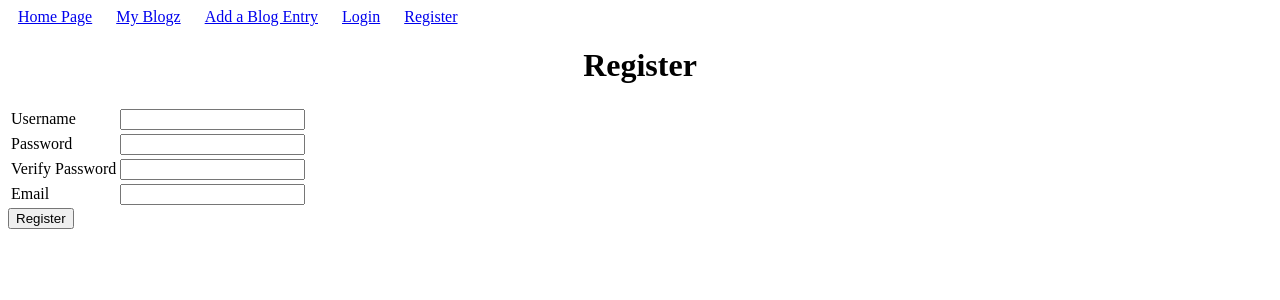
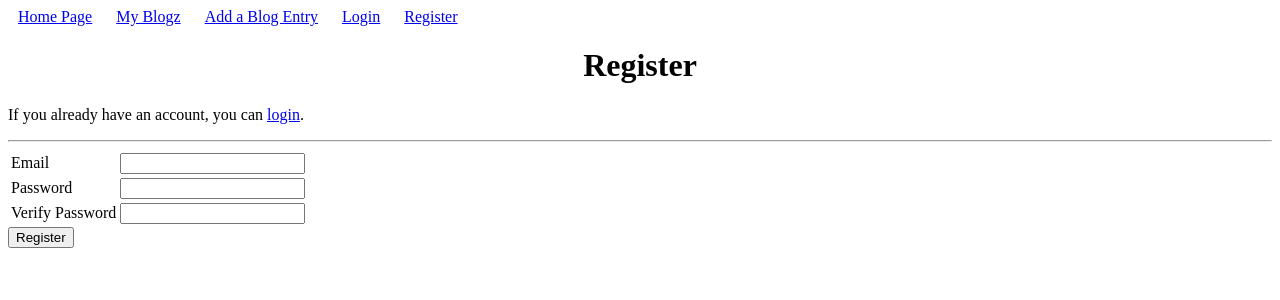
Before and after one commit to JF027/blogz, a Flask app: page /register in a window 1280 px wide. Shown: the top 300 px of the page. Run offline with Flask 2, Linux system fonts and the light colour scheme.

Commit message:
working blogz draft

```diff
--- a/main.py
+++ b/main.py
@@ -11,7 +11,6 @@ app.config['SQLALCHEMY_DATABASE_URI'] = 'mysql+pymysql://blogz:centauri@localhos
 app.config['SQLALCHEMY_ECHO'] = True
 db = SQLAlchemy(app)
 app.secret_key = 'c337kGcys&zP3B'
-
 
 class Blog(db.Model):
 
@@ -28,65 +27,103 @@ class Blog(db.Model):
 class User(db.Model):
     id = db.Column(db.Integer, primary_key=True)
     email = db.Column(db.String(120), unique=True)
-    pw_hash = db.Column(db.String(120))
+    password = db.Column(db.String(120))
     blogs = db.relationship('Blog', backref='owner')
 
     def __init__(self, email, password):
         self.email = email
-        self.pw_hash = make_pw_hash(password)
+        self.password = password
 
-    def __repr__(self):
-        return '<User %r>' % self.email
+    #def __repr__(self):
+        #return '<User %r>' % self.email
 
 
-@app.route('/', methods=['POST', 'GET'])
-def index():
-    return render_template("home.html")
+@app.before_request
+def require_login():
+    allowed_routes = ['login', 'register', 'index']
+    if request.endpoint not in allowed_routes and 'email' not in session:
+        return redirect('/')
 
-@app.route("/login", methods=['GET'])
-def login_page():
-    return render_template("login.html")
+@app.route("/login", methods=['POST', 'GET'])
+def login():
+    if request.method == 'POST':
+        email = request.form['email']
+        password = request.form['password']
+        password_error = ""
+        email_error = ""
 
-@app.route("/register", methods=['GET'])
-def register_page():
-    return render_template("register.html")
+        #Login requirements
+        if not password:
+            password_error = "Please enter your password."
+        if not email:
+            email_error = "Please enter your email."
+
+        if password_error or email_error:
+            return render_template("login.html", password=password, passwordError=password_error, email=email, emailError=email_error)
+
+        #Users that are already registered
+        user = User.query.filter_by(email=email).first()
+        not_registered_error = ""
+        if user and user.password == password:
+            session['email'] = email
+            flash('you are now logged in ' + email)
+            return redirect("/blog")
+        #Login errors
+        else:
+            not_registered_error = "There is no registered account with that email. Please register with a new email."
+            return render_template("login.html", not_registeredError=not_registered_error)
+
+    return render_template('login.html')
 
 
-@app.route("/register", methods=['POST'])
+@app.route('/logout')
+def logout():
+    del session['email']
+    return redirect('/')
+
+
+@app.route("/register", methods=['POST', 'GET'])
 def register():
-    username = cgi.escape(request.form['username'])
-    password = cgi.escape(request.form['password'])
-    password2 = cgi.escape(request.form['password2'])
-    email = cgi.escape(request.form['email'])
+    if request.method == 'POST':
+        password = cgi.escape(request.form['password'])
+        verify = cgi.escape(request.form['verify'])
+        email = cgi.escape(request.form['email'])
+        password_error = ""
+        email_error = ""
+        verify_error = ""
 
-    username_error = ""
-    password_error = ""
-    password2_error = ""
-    email_error = ""
+        #Register requirements
+        if not password:
+            password_error = "Please enter a password."
+        elif len(password) < 3:
+            password_error = "Password should be between 3 and 20 characters."
+        elif len(password) > 20:
+            password_error = "Password should be between 3 and 20 characters."
+        if verify != password:
+            verify_error = "Please match this password with the first one."
+        match = re.match('^[_a-z0-9-]+(\.[_a-z0-9-]+)*@[a-z0-9-]+(\.[a-z0-9-]+)*(\.[a-z]{2,4})$', email)
+        if match == None:
+            email_error = "Please enter a valid email."
 
-    if not username:
-        username_error = "Please enter a username."
+        if password_error or verify_error or email_error:
+            return render_template("register.html", password=password, passwordError=password_error, verify=verify, verifyError=verify_error, email=email, emailError=email_error)
 
-    if not password:
-        password_error = "Please enter a password."
+        #New registers
+        existing_user = User.query.filter_by(email=email).first()
+        duplicate_user_error = ""
+        if not existing_user:
+            new_user = User(email, password)
+            db.session.add(new_user)
+            db.session.commit()
+            session['email'] = email
+            flash('you are now registered ' + email)
+            return redirect('/blog')
+        #Duplicate or bad email errors
+        else:
+            duplicate_user_error = "There is already an account with that email. Please register with a new email."
+            return render_template("register.html", duplicateError=duplicate_user_error)
 
-    elif len(password) < 3:
-        password_error = "Password should be between 3 and 20 characters."
-
-    elif len(password) > 20:
-        password_error = "Password should be between 3 and 20 characters."
-
-    if password2 != password:
-        password2_error = "Please match this password with the first one."
-
-    match = re.match('^[_a-z0-9-]+(\.[_a-z0-9-]+)*@[a-z0-9-]+(\.[a-z0-9-]+)*(\.[a-z]{2,4})$', email)
-    if match == None:
-        email_error = "Please enter a valid email."
-
-    if username_error or password_error or password2_error or email_error:
-        return render_template("register.html", username=username, usernameError=username_error, password=password, passwordError=password_error, password2=password2, password2Error=password2_error, email=email, emailError=email_error)
-
-    return 'Welcome, ' + username
+    return render_template('register.html')
 
 
 @app.route('/newpost', methods=['POST', 'GET'])
@@ -96,6 +133,7 @@ def newpost():
         blog_title = request.form['blog_title']
         blog_body = request.form['blog_body']
 
+        #Blog errors
         blog_title_error = ""
         blog_body_error = ""
 
@@ -104,31 +142,36 @@ def newpost():
         if blog_body == "":
             blog_body_error = "Where the post at?"
 
+        #Adding new blogs
         if not blog_body_error and not blog_title_error:
-            new_blog = Blog(blog_title, blog_body)
+            new_blog = Blog(blog_title, blog_body, owner)
             db.session.add(new_blog)
             db.session.commit()
             return redirect('/blog')
 
         return render_template('newpost.html', blog_body_error=blog_body_error, blog_title_error=blog_title_error, blog_body=blog_body, blog_title=blog_title)
 
-
     blogs = Blog.query.all()
-
     return render_template('newpost.html', title="Add Blog Entry", blogs=blogs)
 
 
 @app.route('/blog', methods=['POST', 'GET'])
 def blog():
+    owner = User.query.filter_by(email=session['email']).first()
     blog_id = request.args.get('id')
-    blogs = Blog.query.all()
+    blogs = Blog.query.filter_by(owner=owner).all()
 
+    #Seperate blogs
     if blog_id:
         post = Blog.query.filter_by(id=blog_id).first()
         return render_template("post.html", title=post.title, body=post.body)
 
     return render_template('blog.html', title="Build A Blog", blogs=blogs)
 
+@app.route('/', methods=['POST', 'GET'])
+def index():
+    return render_template("home.html")
+
 
 if __name__ == '__main__':
     app.run()
--- a/templates/base.html
+++ b/templates/base.html
@@ -44,6 +44,7 @@
         <a href="/register">Register</a>
     </span>
 
+
     {% with messages = get_flashed_messages(with_categories=True) %}
         <ul>
         {% for category,message in messages %}
--- a/templates/home.html
+++ b/templates/home.html
@@ -5,6 +5,6 @@
 
    <h1>Welcome to Blogz!</h1>
 
-   <h2>Login or Register for a fun-tastic blogging experience!</h2>
+   <h2><a href="/login">Login</a> or <a href="/register">Register</a> for a fun-tastic blogging experience!</h2>
 
 {% endblock content %}
--- a/templates/register.html
+++ b/templates/register.html
@@ -6,16 +6,20 @@
 
         <h1>Register</h1>
 
+        <p>If you already have an account, you can <a href="/login">login</a>.</p>
+        <hr />
+
         <table>
             <tbody>
                 <tr>
+
                     <td>
-                        <label for="username">Username</label>
+                        <label for="email">Email</label>
                     </td>
 
                     <td>
-                        <input type="text" name="username" id="username" value="{{username}}">
-                        <span class="error">{{usernameError}}</span>
+                        <input type="text" name="email" id="email" value="{{email}}">
+                        <span class="error">{{emailError}}</span>
                     </td>
                 </tr>
 
@@ -34,24 +38,12 @@
                 <tr>
 
                     <td>
-                        <label for="password2">Verify Password</label>
+                        <label for="verify">Verify Password</label>
                     </td>
 
                     <td>
-                        <input type="password" name="password2" id="password2" value="{{password2}}">
-                        <span class="error">{{password2Error}}</span>
-                    </td>
-                </tr>
-
-                <tr>
-
-                    <td>
-                        <label for="email">Email</label>
-                    </td>
-
-                    <td>
-                        <input type="text" name="email" id="email" value="{{email}}">
-                        <span class="error">{{emailError}}</span>
+                        <input type="password" name="verify" id="verify" value="{{password2}}">
+                        <span class="error">{{verifyError}}</span>
                     </td>
                 </tr>
             </tbody>
@@ -61,4 +53,6 @@
 
     </form>
 
+    <p class="error">{{duplicateError}}</p>
+
 {% endblock content %}
```
Also changed, not shown: templates/blog.html (+6 -1 lines), templates/login.html (+9 -3 lines), templates/index.html (added), templates/singleUser.html (added).
